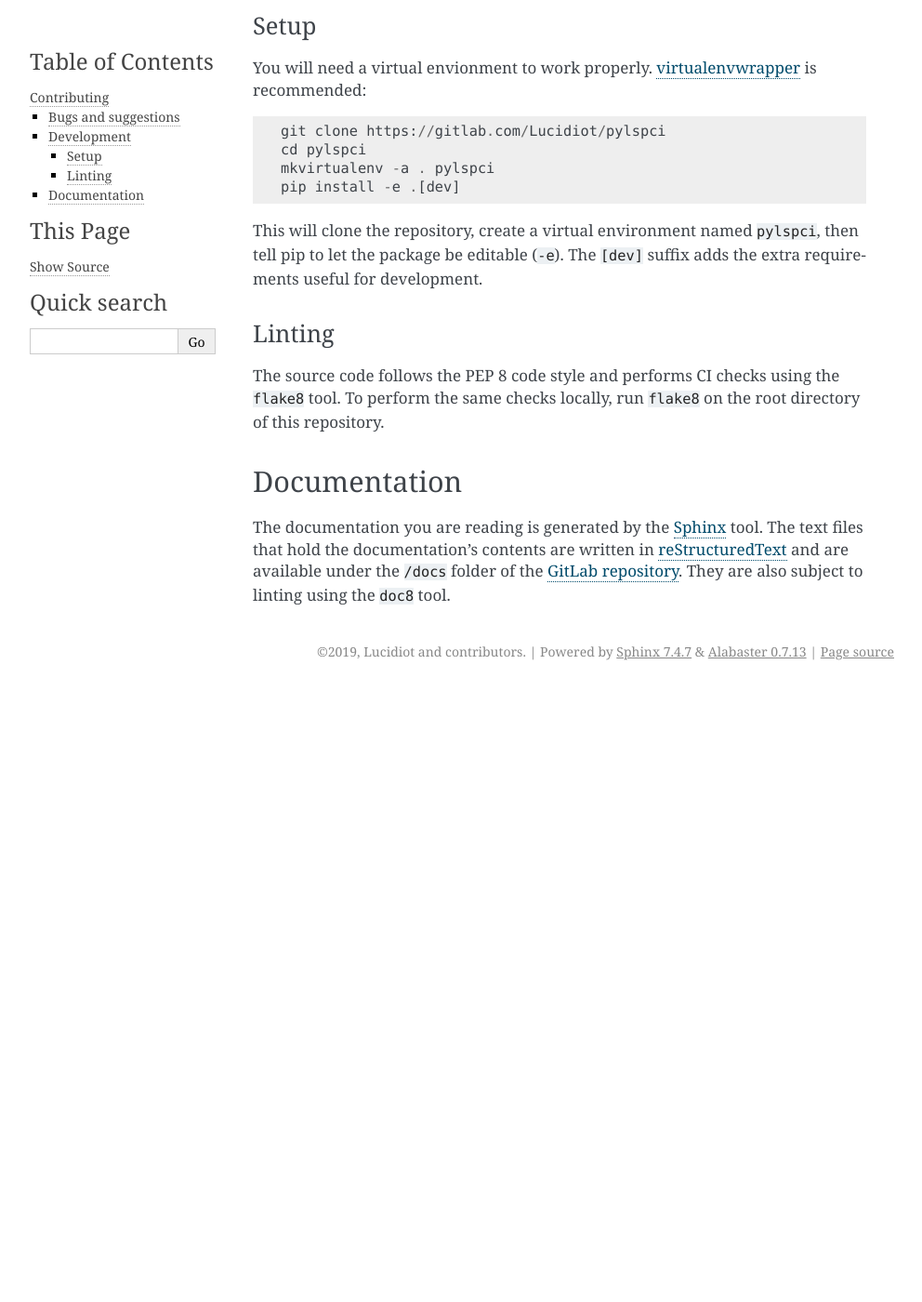
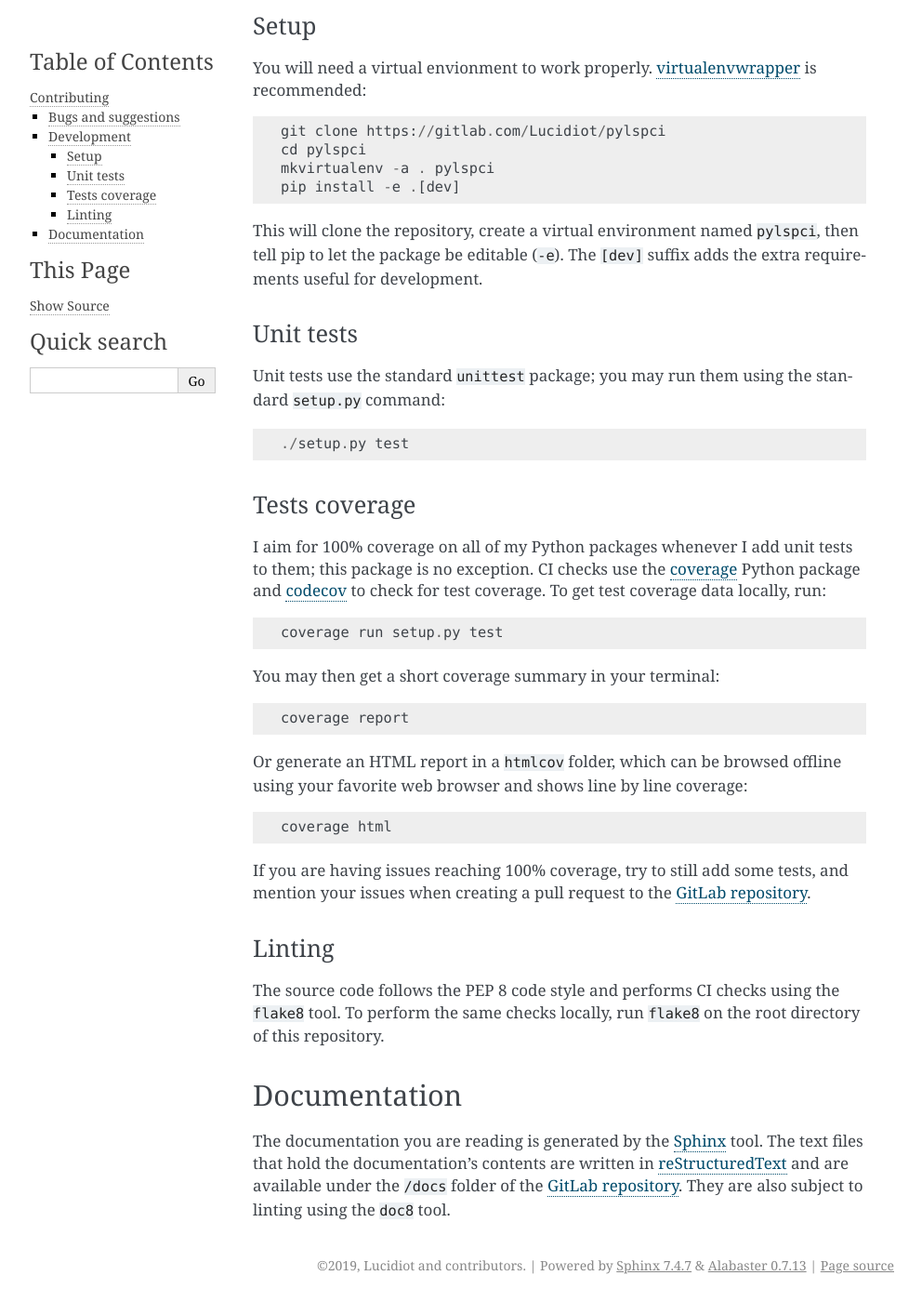
Before and after one commit to openstack-charmers/pylspci, a Sphinx documentation site: the page built from docs/contributing.rst, in a window 1280 px wide and 1400 px high, scrolled down 444 px. Shown: the whole window at 93% size, without its empty margins (148-1140 px from the left). Built offline with Sphinx 7.4.7, drawn with Linux system fonts in a browser that asks for light colours; before the commit the page ends 1184 px from its top, so only the background shows below that.

Commit message:
Add unit tests info to contribution docs

```diff
--- a/docs/contributing.rst
+++ b/docs/contributing.rst
@@ -31,6 +31,37 @@ This will clone the repository, create a virtual environment named
 ``pylspci``, then tell pip to let the package be editable (``-e``).
 The ``[dev]`` suffix adds the extra requirements useful for development.
 
+Unit tests
+^^^^^^^^^^
+
+Unit tests use the standard ``unittest`` package; you may run them using the
+standard ``setup.py`` command::
+
+   ./setup.py test
+
+Tests coverage
+^^^^^^^^^^^^^^
+
+I aim for 100% coverage on all of my Python packages whenever I add unit
+tests to them; this package is no exception. CI checks use the `coverage`_
+Python package and `codecov`_ to check for test coverage. To get test coverage
+data locally, run::
+
+   coverage run setup.py test
+
+You may then get a short coverage summary in your terminal::
+
+   coverage report
+
+Or generate an HTML report in a ``htmlcov`` folder, which can be browsed
+offline using your favorite web browser and shows line by line coverage::
+
+   coverage html
+
+If you are having issues reaching 100% coverage, try to still add some tests,
+and mention your issues when creating a pull request to the
+`GitLab repository`_.
+
 Linting
 ^^^^^^^
 
@@ -49,6 +80,8 @@ They are also subject to linting using the ``doc8`` tool.
 
 .. _submit an issue: https://gitlab.com/Lucidiot/pylspci/issues/new
 .. _virtualenvwrapper: https://virtualenvwrapper.readthedocs.io
+.. _coverage: https://coverage.readthedocs.io/
+.. _codecov: https://codecov.io/gl/Lucidiot/pylspci
 .. _GitLab repository: https://gitlab.com/Lucidiot/pylspci
 .. _Sphinx: http://www.sphinx-doc.org/
 .. _reStructuredText: http://www.sphinx-doc.org/en/master/usage/restructuredtext/basics.html
```
